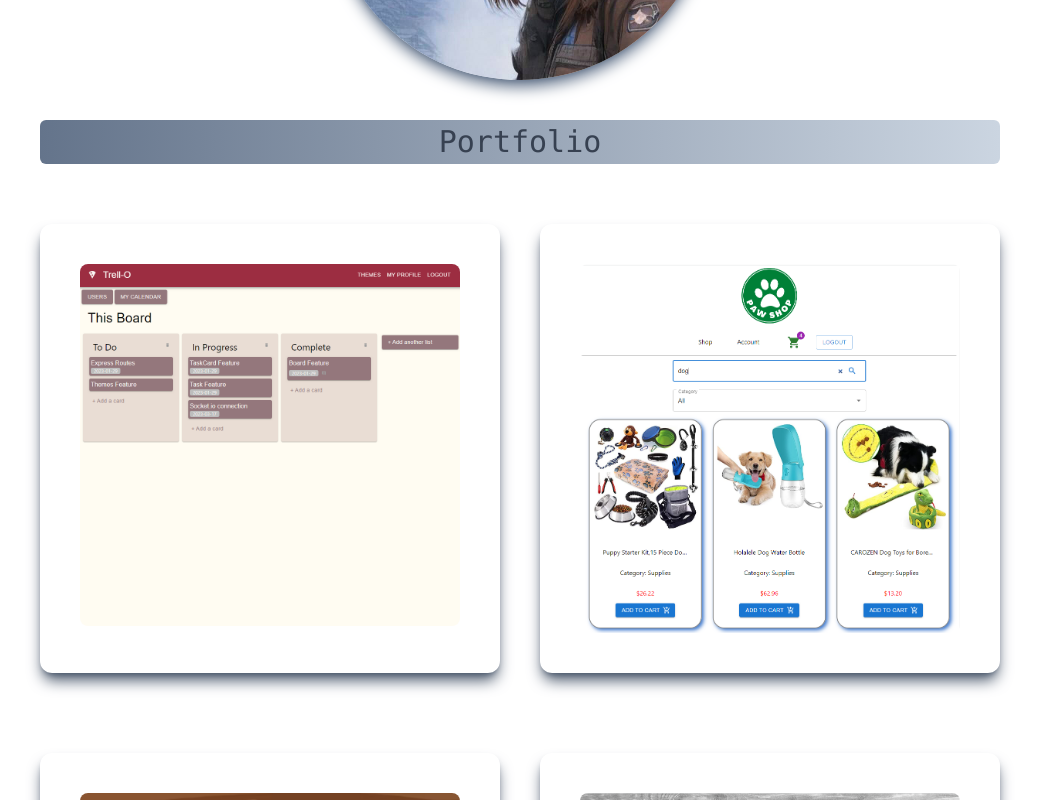
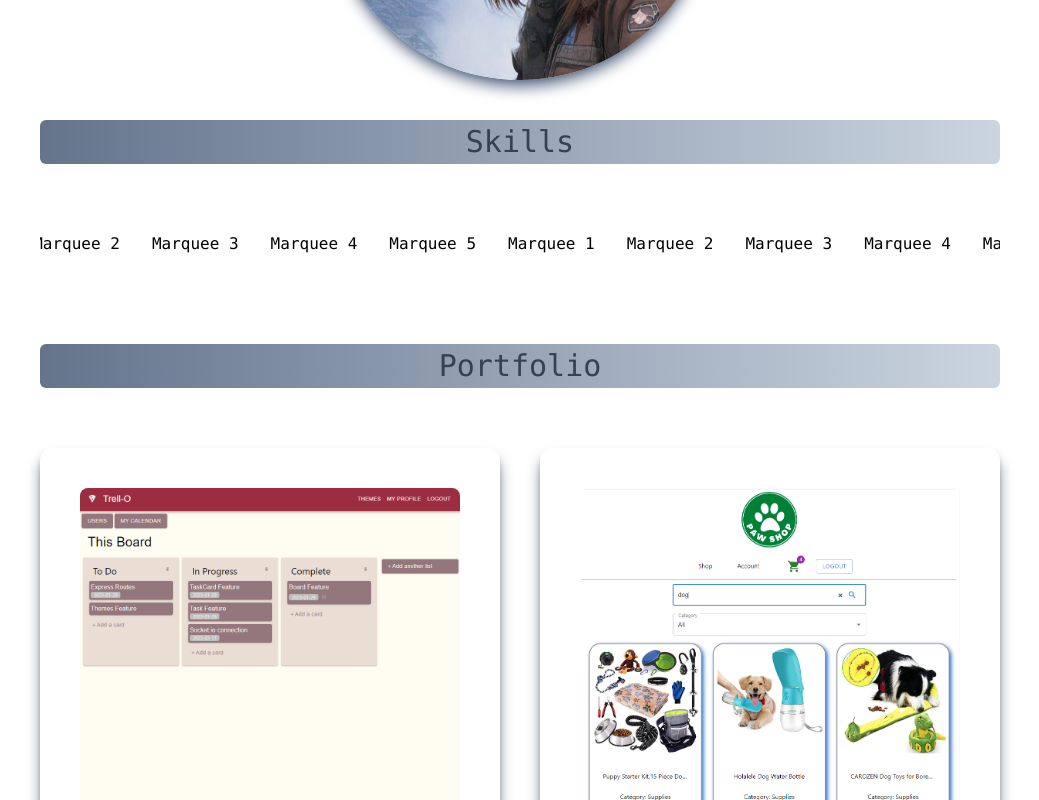
Before and after one commit to etrullinger/ellie_portfolio_site, a Next.js app: page / in a window 1280 px wide. Shown: the part 900-1700 px from the top of the page, without its empty margins (120-1159 px from the left). Built offline with nearby package versions, Linux system fonts and the light colour scheme.

Commit message:
Marquee functionality added

```diff
--- a/pages/index.js
+++ b/pages/index.js
@@ -64,6 +64,29 @@ export default function Home() {
 
         <section className="mt-10">
           <div className="text-center bg-gradient-to-r from-slate-500 to-slate-300 px-4 mb-5 rounded-md">
+            <h3 className="text-3xl py-1 text-gray-700 dark:text-gray-200">Skills</h3>
+          </div>
+          <div className="relative flex overflow-x-hidden">
+            <div className="py-12 animate-marquee whitespace-nowrap">
+              <span className="mx-4">Marquee 1</span>
+              <span className="mx-4">Marquee 2</span>
+              <span className="mx-4">Marquee 3</span>
+              <span className="mx-4">Marquee 4</span>
+              <span className="mx-4">Marquee 5</span>
+            </div>
+
+            <div className="absolute top-0 py-12 animate-marquee2 whitespace-nowrap">
+              <span className="mx-4">Marquee 1</span>
+              <span className="mx-4">Marquee 2</span>
+              <span className="mx-4">Marquee 3</span>
+              <span className="mx-4">Marquee 4</span>
+              <span className="mx-4">Marquee 5</span>
+            </div>
+          </div>
+        </section>
+
+        <section className="mt-10">
+          <div className="text-center bg-gradient-to-r from-slate-500 to-slate-300 px-4 mb-5 rounded-md">
             <h3 className="text-3xl py-1 text-gray-700 dark:text-gray-200">Portfolio</h3>
           </div>
           <div className="flex flex-col gap-10 py-10 lg:flex-row lg:flex-wrap">
--- a/tailwind.config.js
+++ b/tailwind.config.js
@@ -10,7 +10,22 @@ module.exports = {
     "./src/**/*.{js,ts,jsx,tsx}",
   ],
   theme: {
-    extend: {},
+    extend: {
+      animation: {
+        marquee: 'marquee 25s linear infinite',
+        marquee2: 'marquee2 25s linear infinite',
+      },
+      keyframes: {
+        marquee: {
+          '0%': { transform: 'translateX(0%)' },
+          '100%': { transform: 'translateX(-100%)' },
+        },
+        marquee2: {
+          '0%': { transform: 'translateX(100%)' },
+          '100%': { transform: 'translateX(0%)' },
+        },
+      },
+    },
   },
   plugins: [],
 }
```
